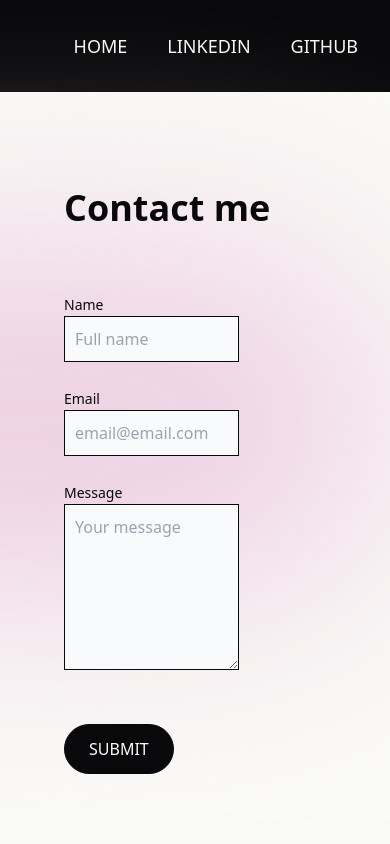
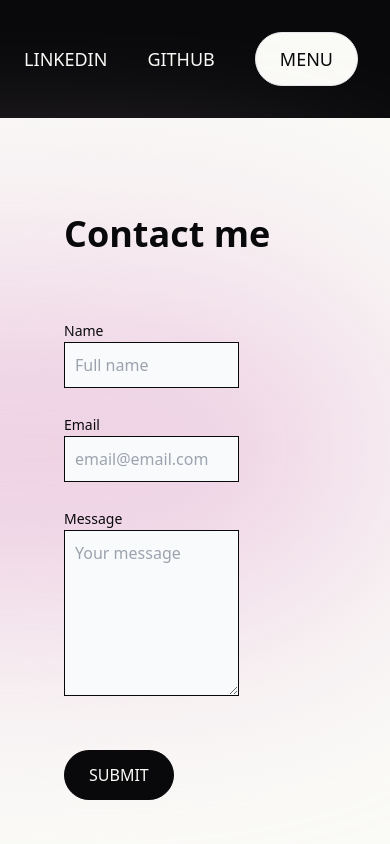
Before and after one commit to ajasinger/portfolio_2024, a Next.js app: page /contact in a window 390 px wide. Shown: the top 844 px of the page. Built offline with nearby package versions, Linux system fonts and the light colour scheme.

Commit message:
add home to nav links

```diff
--- a/components/Navbar.tsx
+++ b/components/Navbar.tsx
@@ -16,15 +16,13 @@ export default function Navbar() {
     return(
         <nav  className="font-sans text-lg px-8 py-8">
             <ul className="flex gap-10 justify-end items-center">
-                {pathname !== '/' &&
-                    <li className="hover:underline underline-offset-8 decoration-1"><Link href='/'>HOME</Link></li>
-                }
                 {navLinks.map((link, index) => (
+                    pathname !== link.href &&
                         <li
                             key={index}
                             className="hover:underline underline-offset-8 decoration-1"
                         >
-                        {link.href === "/#work" ||  link.href === "/#about" ? (
+                            {link.href === "/" || link.href === "/#work" ||  link.href === "/#about" ? (
                                 <Link href={link.href}>{link.name}</Link>
                             ):(
                                 <Link href={link.href} target="_blank">{link.name}</Link>
@@ -33,7 +31,7 @@ export default function Navbar() {
                         </li>
                 ))}
                 {pathname !== '/contact' &&
-                    <li>
+                    <li className="hidden sm:block">
                         <Link
                             href={'/contact'}
                             className="px-6 py-3 border rounded-full hover:bg-cream hover:text-zinc-950"
@@ -42,6 +40,14 @@ export default function Navbar() {
                         </Link>
                     </li>
                 }
+                <li className="sm:hidden">
+                    <button
+                        onClick={handleToggle}
+                            className="px-6 py-3 bg-cream text-zinc-950 border rounded-full hover:bg-zinc-950 hover:text-cream"
+                        >
+                        {isOpen ? "CLOSE" : "MENU"}
+                    </button>
+                </li>
             </ul>
         </nav>
     )
--- a/lib/data.ts
+++ b/lib/data.ts
@@ -7,6 +7,10 @@ export const navLinks = [
     //     name:"WORK",
     //     href:"/#work"
     // },
+    {
+        name:"HOME",
+        href:"/"
+    },
     {
         name:"LINKEDIN",
         href:"https://www.linkedin.com/in/ajasinger/"
```
Lines whose indentation alone changed are shown as unchanged.
